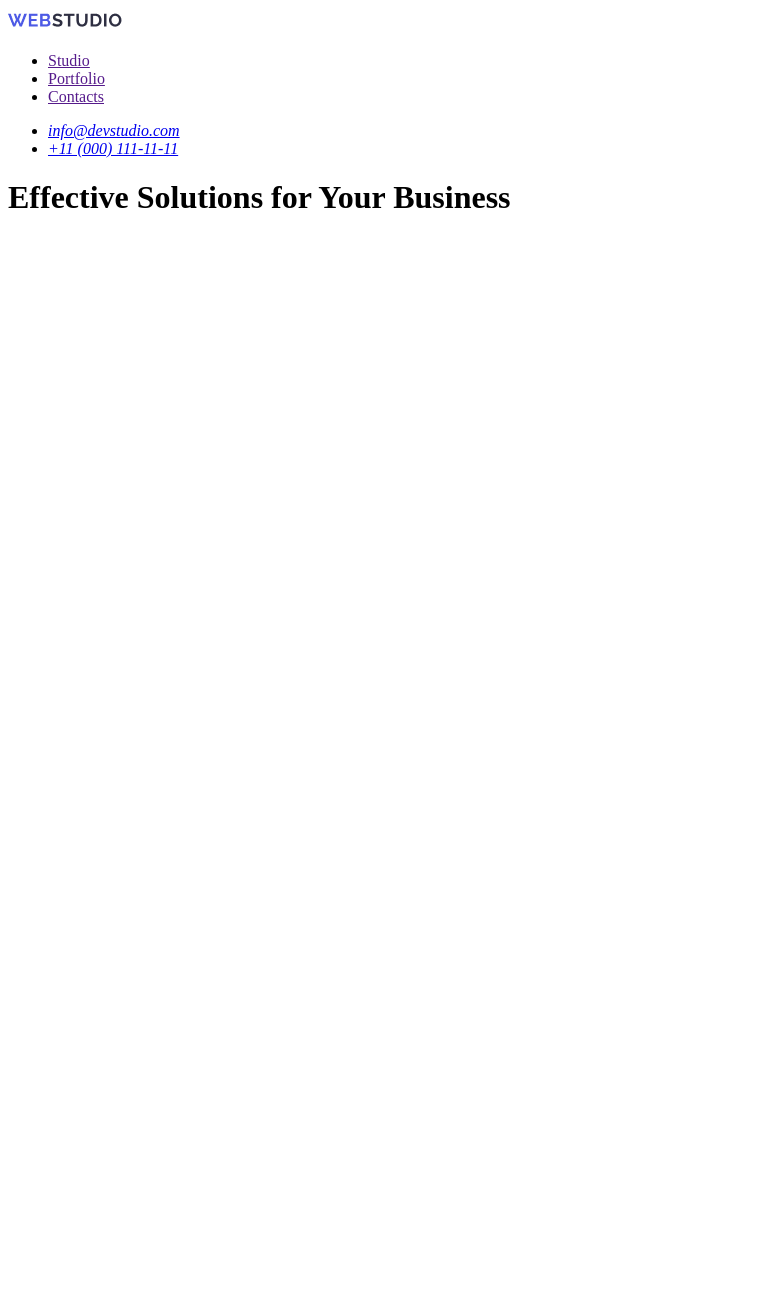
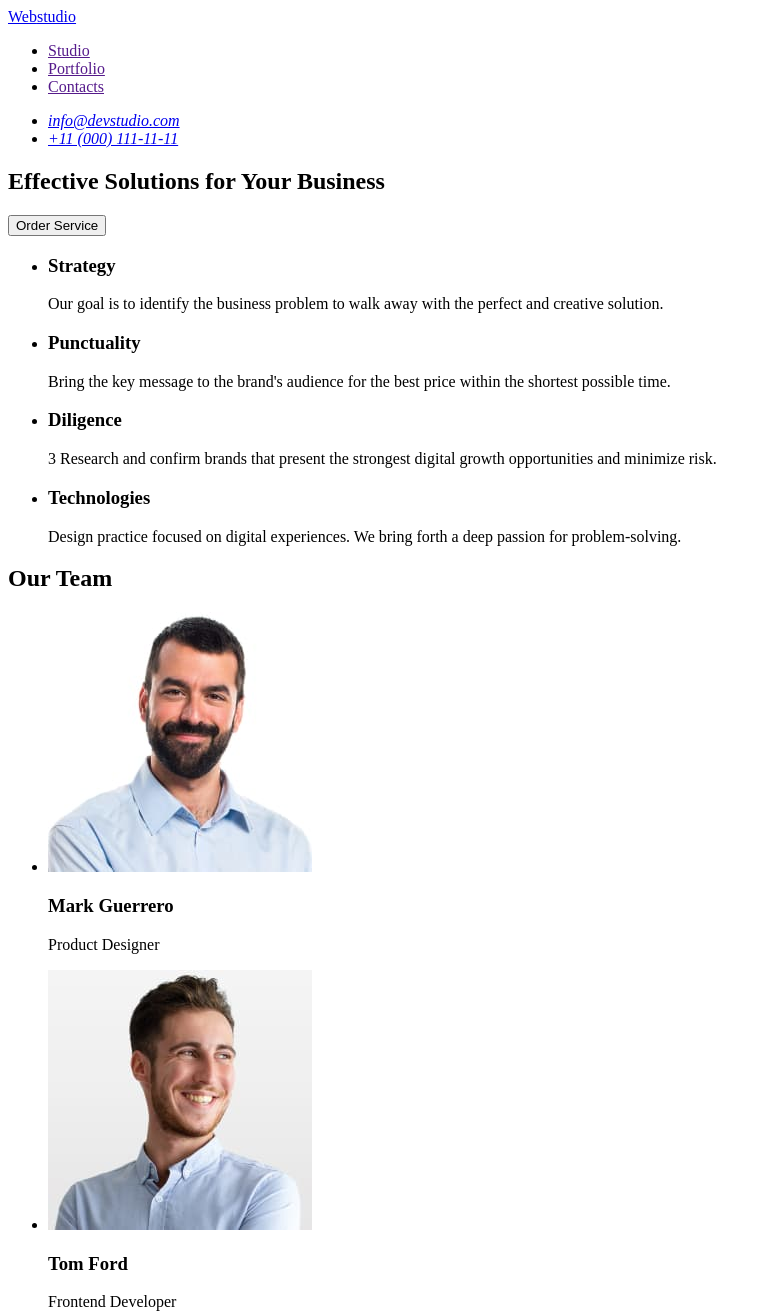
Before and after one commit to Vadaska/goit-markup-hw-01, a plain HTML site: page index.html in a window 1280 px wide. Shown: the top 1314 px of the page, without its empty margins (0-771 px from the left). Before the commit the page ends 800 px from the top, so only its background shows below. Drawn offline with Linux system fonts and the light colour scheme.

Commit message:
end of homework

```diff
--- a/index.html
+++ b/index.html
@@ -8,25 +8,111 @@
   <body>
     <header>
       <nav>
-        <a href=""
-          ><img src="./images/Logo.png" alt="site logo" width="115" height="24"
-        /></a>
+        <a href="/index.html"><span>Web</span>studio</a>
         <ul>
           <li><a href="">Studio</a></li>
           <li><a href="">Portfolio</a></li>
           <li><a href="">Contacts</a></li>
         </ul>
+      </nav>
       <address>
         <ul>
           <li><a href="mailto:info@devstudio.com">info@devstudio.com</a></li>
           <li><a href="tel:+110001111111">+11 (000) 111-11-11</a></li>
         </ul>
       </address>
-      </nav>
     </header>
     <main>
+      <section>
         <h1>Effective Solutions for Your Business</h1>
+        <button type="button">Order Service</button>
+      </section>
+      <section>
+        <h2 hidden>Feature</h2>
+        <ul>
+          <li>
+            <h3>Strategy</h3>
+            <p>
+              Our goal is to identify the business problem to walk away with the
+              perfect and creative solution.
+            </p>
+          </li>
+          <li>
+            <h3>Punctuality</h3>
+            <p>
+              Bring the key message to the brand's audience for the best price
+              within the shortest possible time.
+            </p>
+          </li>
+          <li>
+            <h3>Diligence</h3>
+            <p>
+              3 Research and confirm brands that present the strongest digital
+              growth opportunities and minimize risk.
+            </p>
+          </li>
+          <li>
+            <h3>Technologies</h3>
+            <p>
+              Design practice focused on digital experiences. We bring forth a
+              deep passion for problem-solving.
+            </p>
+          </li>
+        </ul>
+      </section>
+
+      <section>
+        <h2>Our Team</h2>
+        <ul>
+          <li>
+            <img
+              src="./images/mark.jpg"
+              alt="Product Designer photo"
+              width="264"
+              height="260"
+            />
+            <h3>Mark Guerrero</h3>
+            <p>Product Designer</p>
+          </li>
+          <li>
+            <img
+              src="./images/tom.jpg"
+              alt="Frontend Developer photo"
+              width="264"
+              height="260"
+            />
+            <h3>Tom Ford</h3>
+            <p>Frontend Developer</p>
+          </li>
+          <li>
+            <img
+              src="./images/camila.jpg"
+              alt="Marketing photo"
+              width="264"
+              height="260"
+            />
+            <h3>Camila Garcia</h3>
+            <p>Marketing</p>
+          </li>
+          <li>
+            <img
+              src="./images/daniel.jpg"
+              alt="UI Designer photo"
+              width="264"
+              height="260"
+            />
+            <h3>Daniel Wilson</h3>
+            <p>UI Designer</p>
+          </li>
+        </ul>
+      </section>
     </main>
-    <footer></footer>
+    <footer>
+      <a href="/index.html"><span>Web</span>studio</a>
+      <p>
+        Studio Increase the flow of customers and sales for your business with
+        digital marketing & growth solutions.
+      </p>
+    </footer>
   </body>
 </html>
```
Also changed, not shown: images/Logo.jpg (deleted), images/Logo.png (deleted), images/Logo.svg (deleted), images/camila.jpg (added), images/daniel.jpg (added), images/mark.jpg (added), images/tom.jpg (added). Lines whose indentation alone changed are shown as unchanged.
